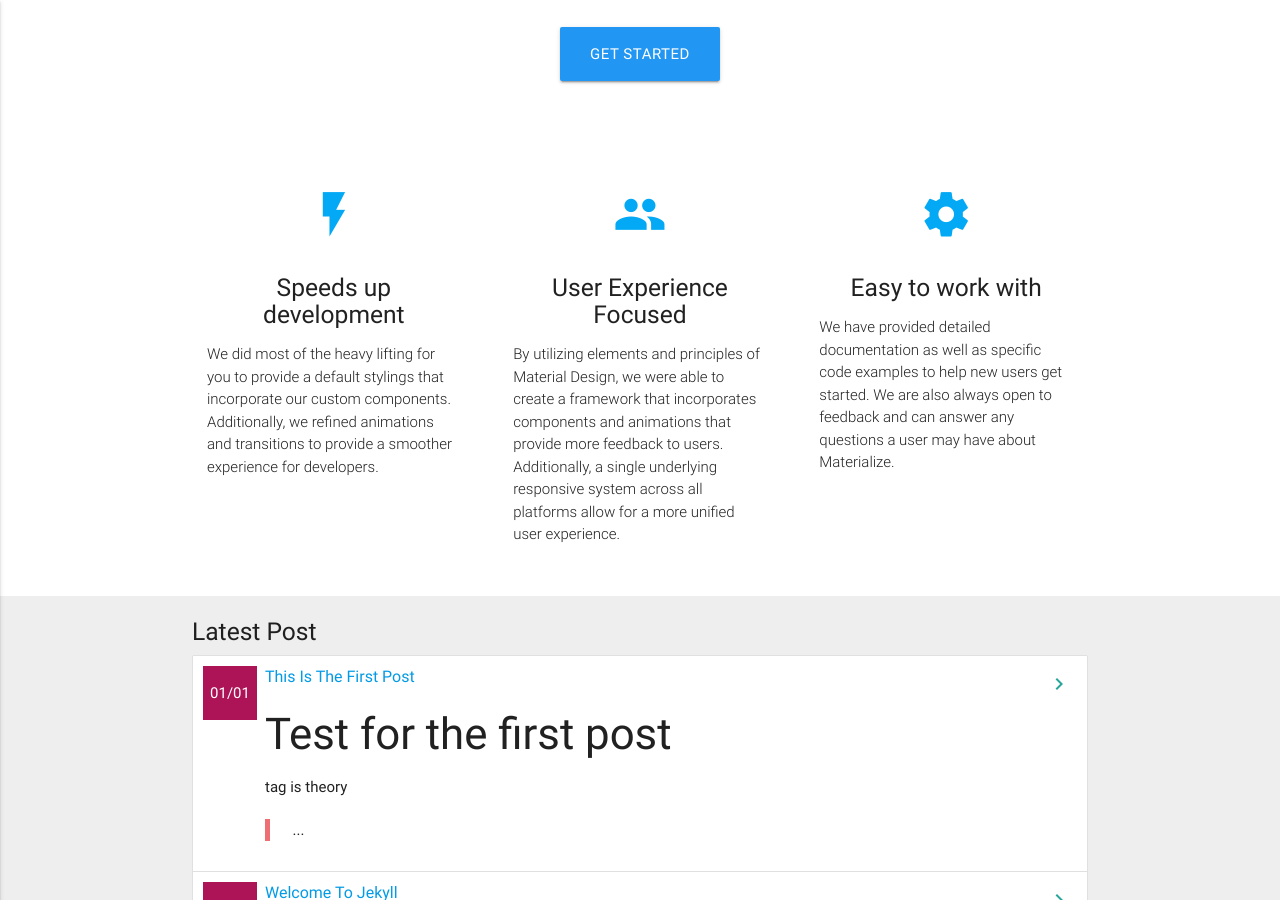
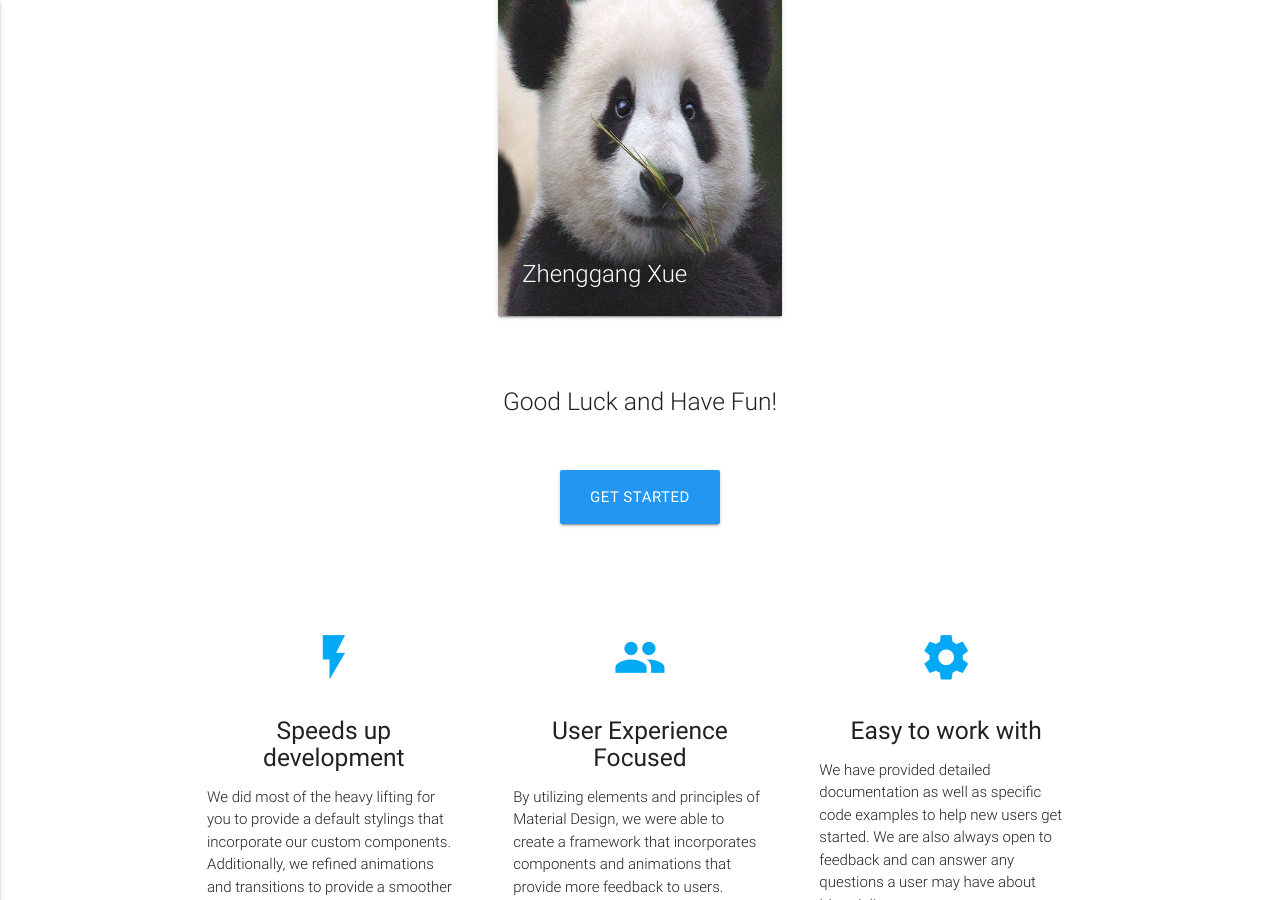
Before and after one commit to zgxue/zgxue.github.io, a Jekyll site: the page built from index.md, in a window 1280 px wide and 900 px high, scrolled down 341 px. Built offline with Jekyll 4.4.1, drawn with Linux system fonts in a browser that asks for light colours.

Commit message:
Add photo using materilizebox

```diff
--- a/_layouts/home.html
+++ b/_layouts/home.html
@@ -6,7 +6,23 @@ paginate_path: ":num"
   <div class="section no-pad-bot" id="index-banner">
     <div class="container">
       <br><br>
+
       <h1 class="header center blue-text">{{ site.title }}</h1>
+
+      <!-- insert an image card -->
+      <div class="row">
+        <div class="col s4 offset-s4">
+          <div class="card">
+            <div class="card-image">
+              <!-- <img src="images/panda.jpg"> -->
+              <img class="materialboxed" height="400" src="images/panda.jpg">
+              <span class="card-title">Zhenggang Xue</span>
+            </div>
+          </div>
+        </div>
+      </div>
+      <!--  -->
+
       <div class="row center">
         <h5 class="header col s12 light">{{ content }}</h5>
       </div>
```
Also changed, not shown: images/panda.jpg (added).
